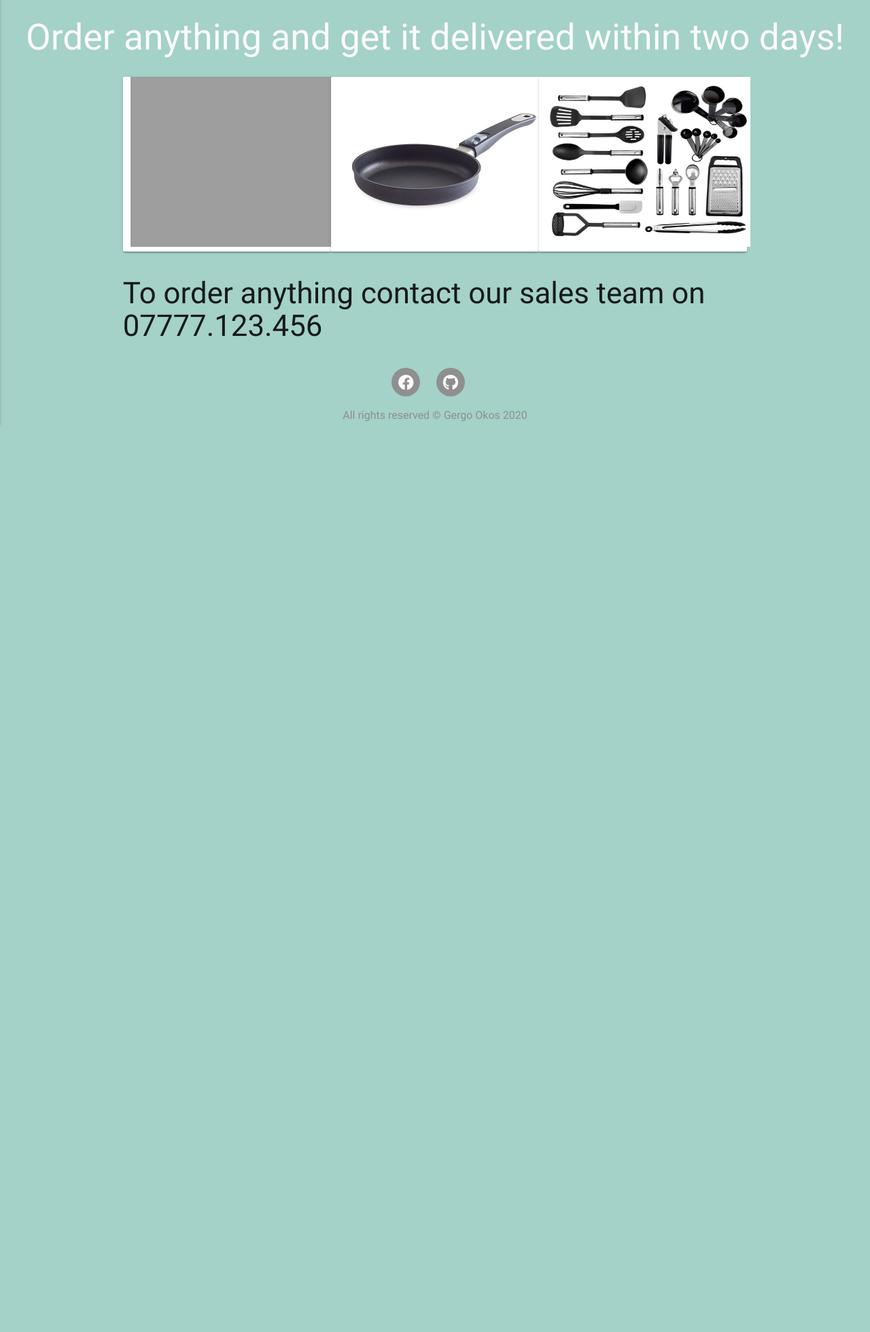
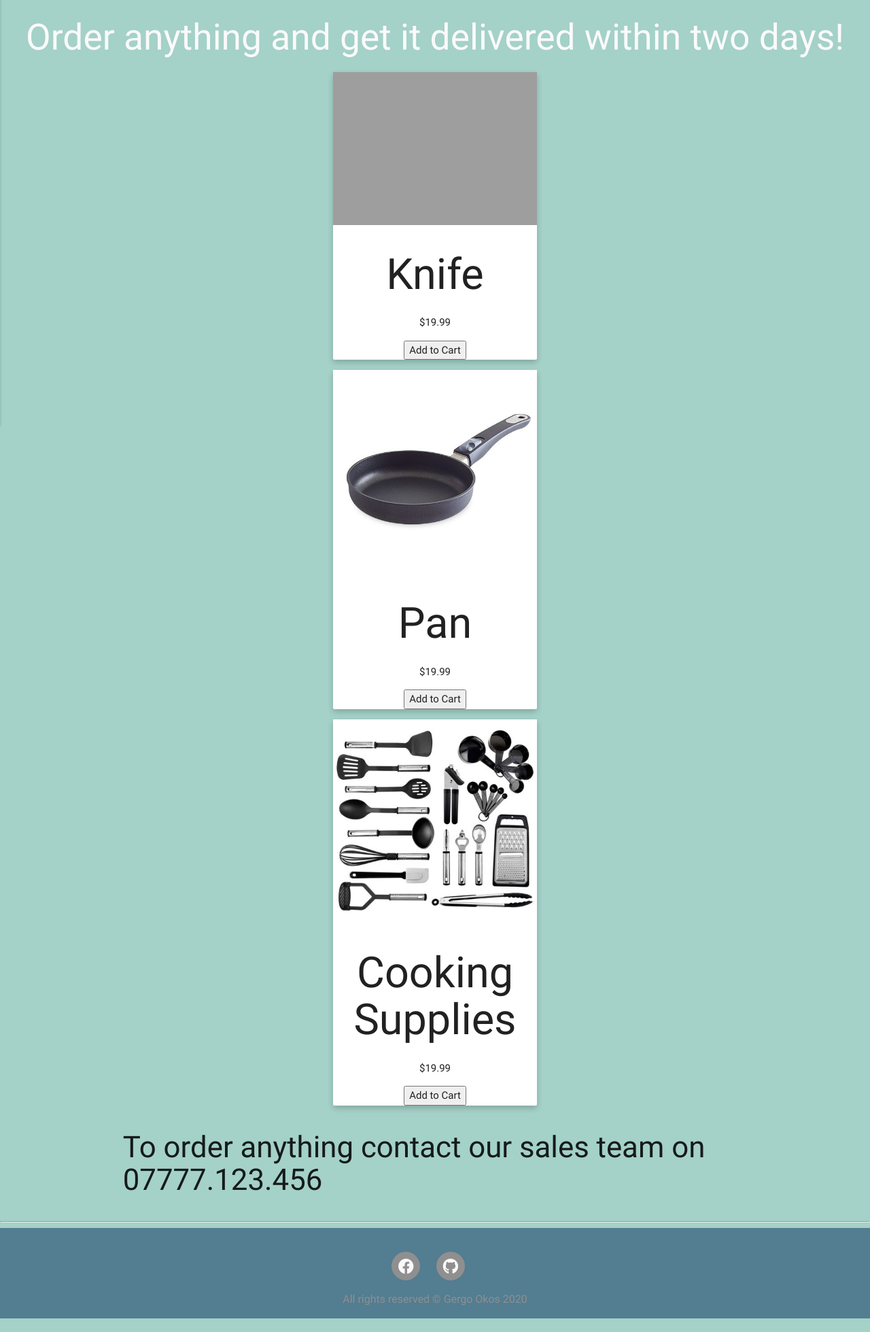
Before and after one commit to DiGergo/milestone-3, a Flask app: page /shop in a window 1280 px wide. Shown: the part 235-2194 px from the top of the page at 68% size. Before the commit the page ends 861 px from the top, so only its background shows below. Run offline with Flask 2, Linux system fonts and the light colour scheme; some libraries are stand-ins or nearby versions; grey boxes are pictures that could not be loaded.

Commit message:
made changes to shop page

```diff
--- a/static/css/style.css
+++ b/static/css/style.css
@@ -134,9 +134,14 @@ a {
 
 /*-----------------------------Footer */
 
+.footer {
+    background-color: #537d91;
+    padding-top: 10px;
+}
 
 .social-links {
     text-align: center;
+    padding-top: 10px;
 }
 
 .social-links li a i {
@@ -180,11 +185,17 @@ a {
 }
 
 .shop-item{
-    height: 250px;
-    width: 300px;
+    width: 100%;
 }
 
 .shop-header {
     text-align: center;
     color: #fafafa;
 }
+
+.shop-card{
+    box-shadow: 0 4px 8px 0 rgba(0, 0, 0, 0.2);
+    max-width: 300px;
+    margin: auto;
+    text-align: center;
+}
--- a/templates/includes/footer.html
+++ b/templates/includes/footer.html
@@ -1,3 +1,4 @@
+<hr>
 <div class=" footer container-fluid">
         <div class="row">
             <ul class="list-inline social-links">
--- a/templates/shop.html
+++ b/templates/shop.html
@@ -4,14 +4,23 @@
 <h2 class="shop-header">Order anything and get it delivered within two days!</h2>
 <div class="container">
     <div class="row">
-        <div class="card col s12 m4">
+        <div class="card shop-card">
             <img class="shop-item" src="../static/images/knife.jpg">
+            <h1>Knife</h1>
+            <p class="price">$19.99</p>
+            <p><button>Add to Cart</button></p>
         </div>
-        <div class="card col s12 m4">
+        <div class="card shop-card">
             <img class="shop-item" src="../static/images/pan.jpg">
+            <h1>Pan</h1>
+            <p class="price">$19.99</p>
+            <p><button>Add to Cart</button></p>
         </div>
-        <div class="card col s12 m4">
+        <div class="card shop-card">
             <img class="shop-item" src="../static/images/cooking-supplies.jpeg">
+            <h1>Cooking Supplies</h1>
+            <p class="price">$19.99</p>
+            <p><button>Add to Cart</button></p>
         </div>
     </div>
     <div class="row">
```
